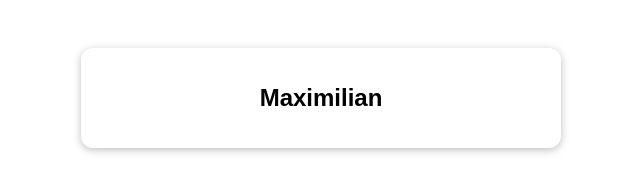
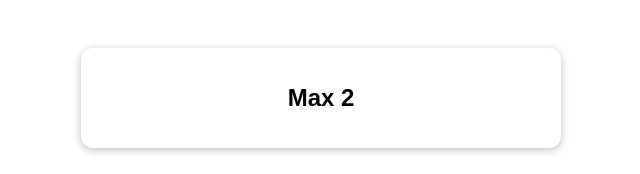
Before and after one commit to sabyrzhan/vuejs-the-complete-guide-course, a Vue app in the folder 019-composition-api/: page / in a window 1280 px wide. Shown: the top 174 px of the page, without its empty margins (319-959 px from the left). Built offline with nearby package versions, Linux system fonts and the light colour scheme.

Commit message:
019-composition-api: using setup and ref

```diff
--- a/019-composition-api/src/App.vue
+++ b/019-composition-api/src/App.vue
@@ -5,12 +5,14 @@
 </template>
 
 <script>
+import {ref} from "vue";
+
 export default {
-  data() {
-    return {
-      userName: 'Maximilian',
-    };
-  },
+  setup() {
+    const username = ref('Max')
+    setTimeout(() => username.value = 'Max 2', 2000);
+    return { userName: username }
+  }
 };
 </script>
 
```
